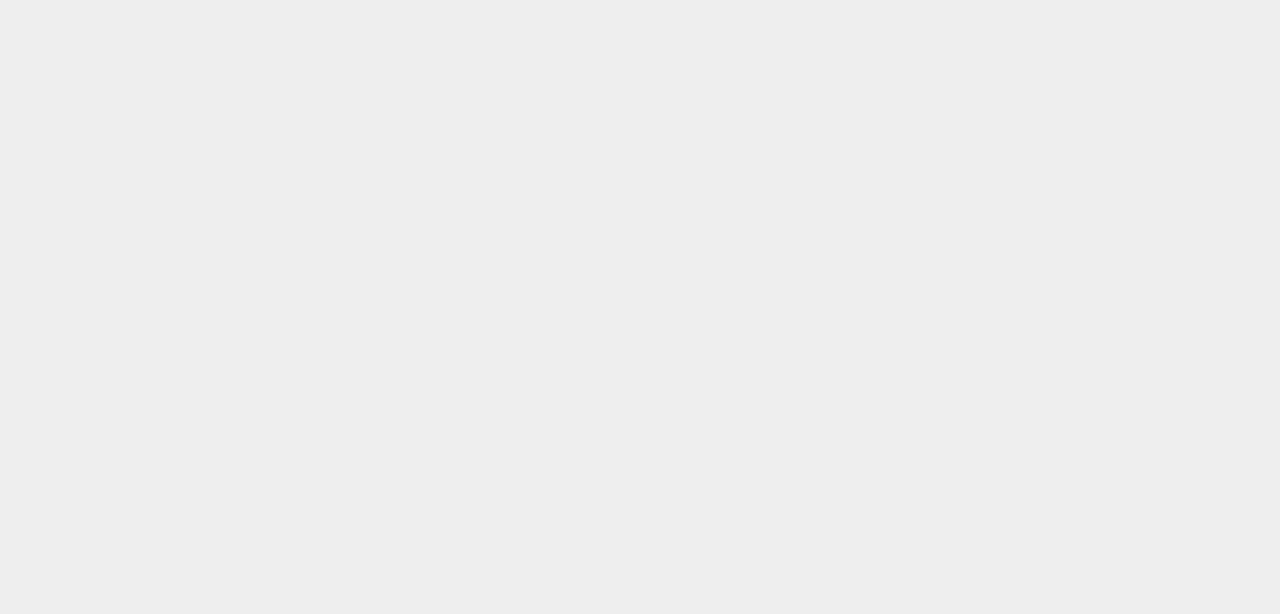
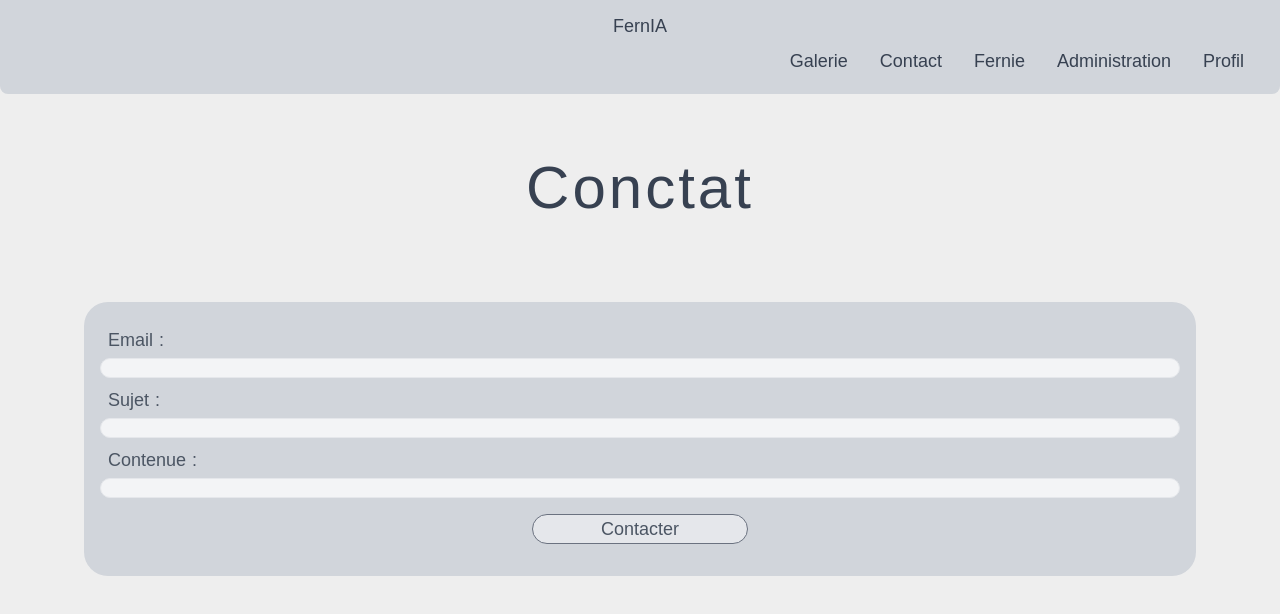
Before and after one commit to zayfix/nuxtjs, a Nuxt app: page /contact in a window 1280 px wide. Before the commit this address had no page. Shown: the top 614 px of the page. Built offline with nearby package versions, Linux system fonts and the light colour scheme.

Commit message:
Add application and contact page

```diff
--- a/components/navbar.vue
+++ b/components/navbar.vue
@@ -10,7 +10,7 @@
       >
         <NuxtLink
           to="/accueil"
-          class="text-sm leading-relaxed inline-block font-medium whitespace-nowrap text-white text-gray-700"
+          class="text-lg leading-relaxed inline-block font-medium whitespace-nowrap text-white text-gray-700"
         >
           FernIA
         </NuxtLink>
@@ -42,7 +42,7 @@
         <ul class="flex flex-col lg:flex-row list-none ml-auto">
           <li class="nav-item">
             <NuxtLink
-              to="/galerie"
+              to="/gallery"
               class="px-3 py-2 flex items-center text-lg font-medium leading-snug text-white hover:opacity-75"
             >
               <i class="text-lg leading-lg text-white opacity-75" /><span
@@ -64,7 +64,7 @@
           </li>
           <li class="nav-item">
             <NuxtLink
-              to="/fernie"
+              to="/application"
               class="px-3 py-2 flex items-center text-lg font-medium leading-snug text-white hover:opacity-75"
             >
               <i class="text-lg leading-lg text-white opacity-75" /><span
--- /dev/null
+++ b/pages/application.vue
@@ -0,0 +1,87 @@
+<template>
+  <div class='font-Quicksand'>
+    <navbar />
+    <div class='justify-center text-center items-center text-gray-700'>
+        <div
+        class="Content"
+        >
+            <p class="mt-5 text-xl mb-2 tracking-wider">
+                Choisir le type d'image
+            </p>
+        </div>
+        <div class='justify-center w-full table'>
+            <div class='table-row-group'>
+                <div class='table-row justify-center text-center items-center'>
+                    <button class='table-cell outline-none bg-gray-200 border border-gray-500  w-1/4 rounded-l-xl' v-on:click="toggleImage()">
+                        Image
+                    </button>
+                    <button id='buttonCamera' class='Camera table-cell outline-none bg-gray-200 border border-gray-500  w-1/4 rounded-r-xl' v-on:click="toggleCamera()">
+                        Caméra
+                    </button>
+                </div>
+            </div>
+        </div>
+        <div id='image' class='justify-center text-center items-center m-16' v-bind:class="{ hidden: !image, flex: image }">
+            <input type="file"
+            id="avatar" name="avatar"
+            accept="image/png, image/jpeg">
+        </div>
+        <div id='camera' class='justify-center text-center items-center m-16' v-bind:class="{ hidden: !camera, flex: camera }">
+            <video autoplay>Start streaming</video>
+        </div>
+        <div class='justify-center text-center items-center flex'>
+            <button class='w-4 justify-center rounded-3xl outline-none bg-gray-200 border border-gray-500  w-1/5 m-2 transition duration-150 ease-in-out hover:shadow-lg transform hover:scale-105' v-bind:class="{ hidden: !envoyer, flex: envoyer }">Envoyer Image</button>
+        </div>
+        <div class='mt-5 justify-center text-center items-center' v-bind:class="{ hidden: !result, flex: result }">
+            <h1 class='text-xl tracking-wider'>Resultat :</h1>
+            <img class='md:object-scale-down' src="~/assets/test.jpg" alt="test">
+        </div>
+    </div>
+  </div>
+</template>
+
+<script>
+export default {
+  name: 'Fonction',
+  data() {
+    return {
+      image: false,
+      camera: false,
+      envoyer: false,
+      result: true
+    }
+  },
+  mounted: function() {
+      this.activationCamera()
+  },
+  methods: {
+    activationCamera: function() {
+        document.querySelector('#buttonCamera').addEventListener('click', async (e) => {
+        const stream = await navigator.mediaDevices.getUserMedia({
+            video: true
+        })
+        document.querySelector('video').srcObject = stream
+    })
+    },
+    toggleImage: function() {
+        this.image = !this.image
+        this.camera = false
+        this.toggleButton()
+    },
+    toggleCamera: function() {
+        this.camera = !this.camera
+        this.image = false
+        this.toggleButton()
+    },
+    toggleButton: function() {
+        if(this.camera == false && this.image == false)
+            this.envoyer = false
+        else if(this.camera == true || this.image == true)
+            this.envoyer = true
+    },
+    activeResult: function() {
+        this.result = true
+    }
+  },
+}
+</script>
--- /dev/null
+++ b/pages/contact.vue
@@ -0,0 +1,57 @@
+<template>
+  <div class="h-screen">
+    <navbar />
+    <div
+      class="Content font-Quicksand justify-center text-center items-center m-16 text-gray-700"
+    >
+      <h1 class="title font-medium text-6xl mb-2 tracking-wider">Conctat</h1>
+    </div>
+    <div
+      class="Article font-Quicksand m-16 rounded-t-3xl rounded-b-3xl"
+    >
+      <div class=" rounded-3xl p-2 text-lg">
+        <div class="m-3 ">
+            <form @submit.prevent="contact" class="rounded-3xl text-gray-600 bg-gray-300 pt-6 pb-6 p-4">
+
+                <label for="email" class="block ml-2 text-left ">Email :</label>
+                <input
+                id="email"
+                name="email"
+                type="mail"
+                v-model="email"
+                class="h-5 outline-none rounded-2xl border bg-gray-100 pl-2 mb-2 w-full"
+                /><br />
+
+                <label for="mail" class="block ml-2 text-left ">Sujet :</label>
+                <input
+                id="sujet"
+                name="sujet"
+                type="text"
+                v-model="sujet"
+                class="h-5 outline-none rounded-2xl border bg-gray-100 pl-2 mb-2 w-full"
+                /><br />
+
+                <label for="password" class="block ml-2 text-left"
+                >Contenue :</label
+                >
+                <input
+                id="contenue"
+                name="contenue"
+                type="text-area"
+                v-model="contenue"
+                class="h-5 outline-none rounded-2xl border bg-gray-100 pl-2 mb-2 w-full"
+                /><br />
+                <div class='justify-center text-center items-center flex'>
+                <button
+                class="w-4 justify-center rounded-3xl outline-none bg-gray-200 border border-gray-500  w-1/5 m-2 transition duration-150 ease-in-out hover:shadow-lg transform hover:scale-105"
+                >
+                Contacter</button
+                ><br />
+                </div>
+
+            </form>
+        </div>
+      </div>
+    </div>
+  </div>
+</template>
```
Also changed, not shown: assets/test.jpg (added), 1 other file (tests, documents, lock files or other folders).
